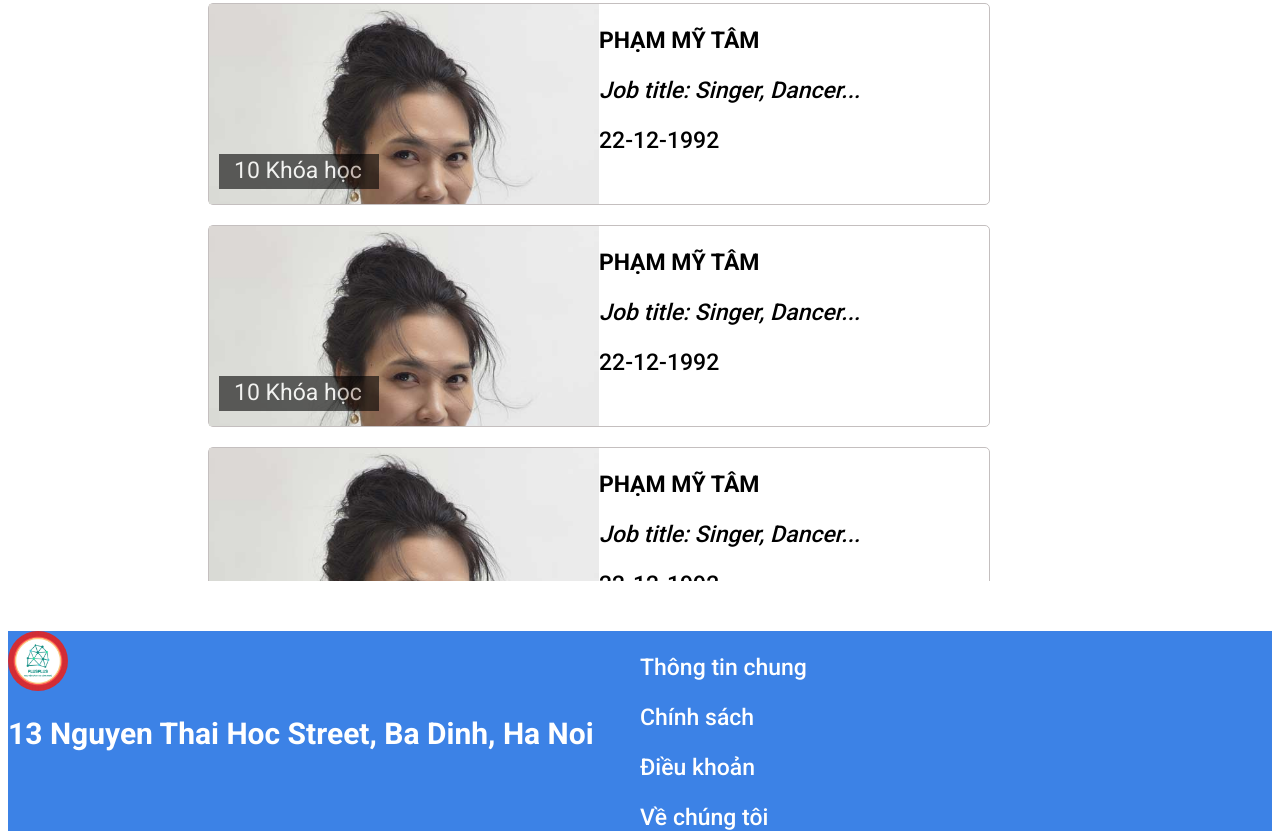
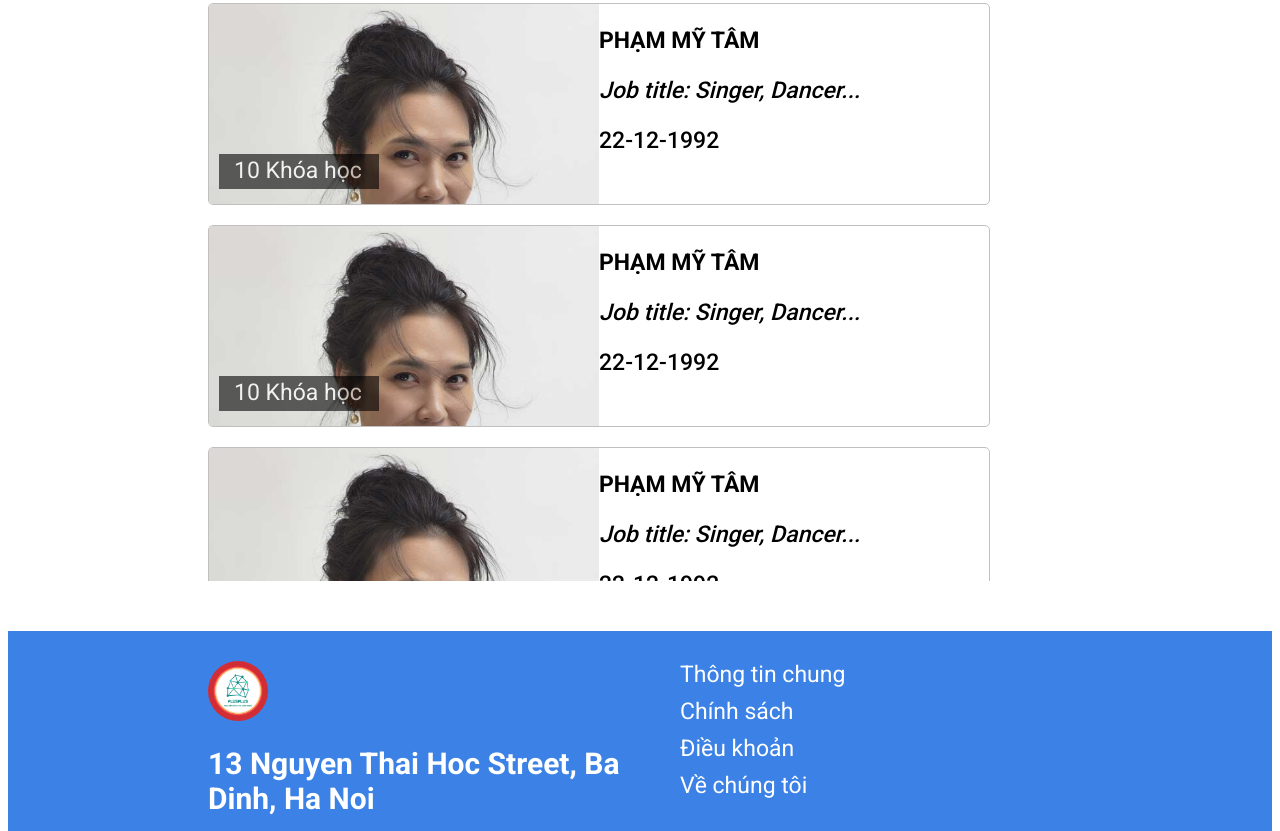
Before and after one commit to SonBui24/FE, a plain HTML site: page Bai04/PlusPlus.html in a window 1280 px wide. Shown: the part 1967-2798 px from the top of the page. Drawn offline with Linux system fonts and the light colour scheme.

Commit message:
Add Bai04

```diff
--- a/Bai04/PlusPlus.html
+++ b/Bai04/PlusPlus.html
@@ -20,6 +20,12 @@
                 font-family: 'Roboto', sans-serif;
                 font-size: 23px;
                 font-weight: 500;
+            }
+
+            .font-roboto {
+                font-family: 'Roboto', sans-serif;
+                font-size: 23px;
+                font-weight: 400;
             }
 
             .display-title {
@@ -144,7 +150,8 @@
                     </p>
                 </section>
                 <h2 style="text-transform: uppercase; color: blue;">soldout course</h2>
-                <section style="display: inline-block; margin-right: 30px;">
+                <section>
+                    <div style="display: inline-block; margin-right: 30px;">
                         <div class="border">
                             <div class="background-img"></div>
                             <div>
@@ -156,8 +163,8 @@
                                 <p style="text-align:right; color:red; padding-right: 10px;">200.000VND</p>
                             </div>
                         </div>
-                </section>
-                <section style="display: inline-block; margin-right: 30px;">
+                    </div>
+                    <div style="display: inline-block; margin-right: 30px;">
                         <div class="border">
                             <div class="background-img"></div>
                             <div>
@@ -169,8 +176,8 @@
                                 <p style="text-align:right; color:red; padding-right: 10px;">200.000VND</p>
                             </div>
                         </div>
-                </section>
-                <section style="display: inline-block; margin-right: 30px;">
+                    </div>
+                    <div style="display: inline-block; margin-right: 30px;">
                         <div class="border">
                             <div class="background-img"></div>
                             <div>
@@ -180,6 +187,7 @@
                                 Phan Thị Mỹ tâm
                                 </p>
                                 <p style="text-align:right; color:red; padding-right: 10px;">200.000VND</p>
+                            </div>
                         </div>
                     </div>
                 </section>
@@ -240,14 +248,16 @@
         </main>
         <footer>
             <div class="float-left-footer">
-                <img class="img-logo" width="60" height="60" alt="Logo PlusPlus" src="logo.png">
-                <h2 style="color: white;">13 Nguyen Thai Hoc Street, Ba Dinh, Ha Noi</h2>
+                <img style="margin: 30px 0px 0px 200px;" class="img-logo" width="60" height="60" alt="Logo PlusPlus" src="logo.png">
+                <h2 style="color: white; margin-left: 200px;">13 Nguyen Thai Hoc Street, Ba Dinh, Ha Noi</h2>
              </div>
             <div class="float-right-footer">
-                <p style="color: white;">Thông tin chung</p>
-                <p style="color: white;">Chính sách</p>
-                <p style="color: white;">Điều khoản</p>
-                <p style="color: white;">Về chúng tôi</p>
+                <ul style="color: white; margin-top: 30px; list-style-type: none;" class="font-roboto">
+                    <li>Thông tin chung</li>
+                    <li style="margin-top: 10px;">Chính sách</li>
+                    <li style="margin-top: 10px;">Điều khoản</li>
+                    <li style="margin-top: 10px;">Về chúng tôi</li>
+                </ul>
             </div>
         </footer>
     </body>
```
Lines whose indentation alone changed are shown as unchanged.
